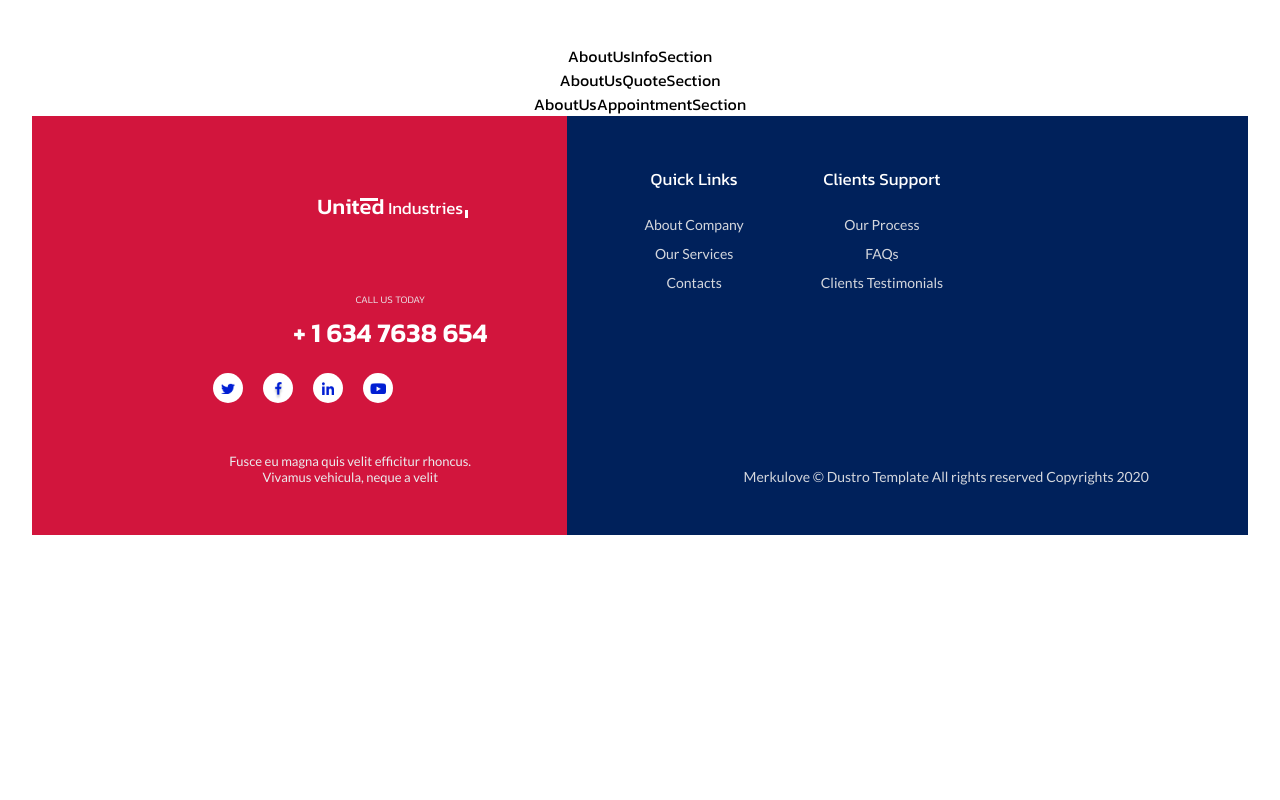
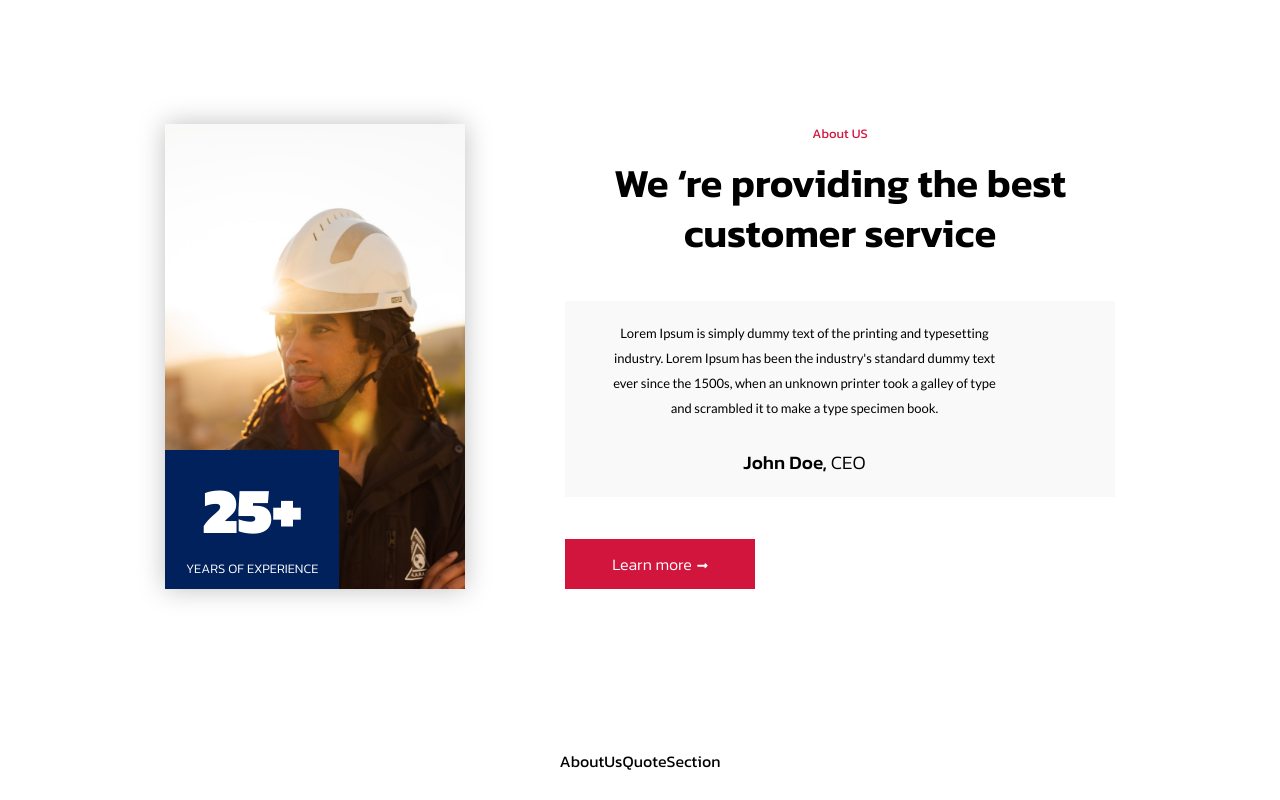
Before and after one commit to MohamedAshiq11/united_industries_web, a React (Vite) app: page /about in a window 1280 px wide. Shown: the part 640-1440 px from the top of the page. Before the commit the page ends 1207 px from the top, so only its background shows below. Built offline with nearby package versions, Linux system fonts and the light colour scheme.

Commit message:
feat: about us info section added

```diff
--- a/src/assets/images/about_us/index.ts
+++ b/src/assets/images/about_us/index.ts
@@ -1,3 +1,4 @@
+import aboutUsInfoImage from './about-us-info.png';
 import aboutUsHeaderImage from './about-us-header.png';
 
-export default {aboutUsHeaderImage};
+export default { aboutUsInfoImage, aboutUsHeaderImage };
--- a/src/pages/about_us/sections/about_us_appointment/about_us_appointment_section.css
+++ b/src/pages/about_us/sections/about_us_appointment/about_us_appointment_section.css
@@ -0,0 +1,3 @@
+#about-us-appointment {
+    padding: 80px 0;
+}
--- a/src/pages/about_us/sections/about_us_appointment/about_us_appointment_section.tsx
+++ b/src/pages/about_us/sections/about_us_appointment/about_us_appointment_section.tsx
@@ -2,7 +2,7 @@ import './about_us_appointment_section.css';
 
 const AboutUsAppointmentSection = () => {
   return (
-    <div>AboutUsAppointmentSection</div>
+    <section id='about-us-appointment'>AboutUsAppointmentSection</section>
   )
 }
 
--- a/src/pages/about_us/sections/about_us_info/about_us_info_section.css
+++ b/src/pages/about_us/sections/about_us_info/about_us_info_section.css
@@ -0,0 +1,85 @@
+#about-us-info {
+    padding: 80px 0;
+}
+
+#about-us-info .content-container {
+    gap: 100px;
+}
+
+#about-us-info .about-us-info-img {
+    max-height: 465px;
+    position: relative;
+    box-shadow: 0px 0px 25px 0px rgba(0, 0, 0, 0.25);
+}
+
+#about-us-info .about-us-info-img img {
+    max-height: 465px;
+    object-fit: cover;
+}
+
+#about-us-info .about-us-info-img .about-us-info-exp-year {
+    left: 0;
+    bottom: 0;
+    padding: 11px 21px;
+    position: absolute;
+    background: var(--secondary-color);
+}
+
+#about-us-info .about-us-info-img .about-us-info-exp-year .year {
+    color: white;
+    font-size: 65px;
+    font-weight: 900;
+    font-family: 'Kanit';
+}
+
+#about-us-info .about-us-info-img .about-us-info-exp-year .text {
+    color: white;
+    font-size: 13px;
+    font-weight: 300;
+    font-family: 'Kanit';
+    text-transform: uppercase;
+}
+
+#about-us-info .about-us-info-content {
+    display: flex;
+    align-items: start;
+    flex-direction: column;
+    justify-content: space-between;
+}
+
+#about-us-info .about-us-info-content .about-section-title {
+    padding-bottom: 15px;
+
+}
+
+#about-us-info .about-us-info-content .title {
+    font-size: 40px;
+    font-weight: 600;
+    line-height: 50px;
+    font-family: 'Kanit';
+}
+
+#about-us-info .about-us-info-content-card {
+    padding: 20px 111px 20px 40px;
+    background: #F9F9F9;
+}
+
+#about-us-info .about-us-info-content-card .description {
+    font-size: 13px;
+    font-weight: 400;
+    line-height: 25px;
+    font-family: 'Lato';
+    padding-bottom: 27px;
+}
+
+#about-us-info .about-us-info-content-card .name {
+    font-size: 19px;
+    font-weight: 500;
+    font-family: 'Kanit';
+}
+
+#about-us-info .about-us-info-content-card .name span {
+    font-size: 19px;
+    font-weight: 300;
+    font-family: 'Kanit';
+}
--- a/src/pages/about_us/sections/about_us_info/about_us_info_section.tsx
+++ b/src/pages/about_us/sections/about_us_info/about_us_info_section.tsx
@@ -1,9 +1,43 @@
-import './about_us_info_section.css';
+import "./about_us_info_section.css";
+import SharedComponents from "../../../../shared/components/index";
+import aboutUsImages from "../../../../assets/images/about_us/index";
 
 const AboutUsInfoSection = () => {
   return (
-    <div>AboutUsInfoSection</div>
-  )
-}
+    <section id="about-us-info">
+      <div className="wrapper">
+        <div className="content-container">
+          <div className="about-us-info-img">
+            <img src={aboutUsImages.aboutUsInfoImage} alt="" />
+            <div className="about-us-info-exp-year">
+              <div className="year">25+</div>
+              <div className="text">Years of experience</div>
+            </div>
+          </div>
+          <div className="about-us-info-content">
+            <div>
+              <SharedComponents.AboutSectionTitle text="About US" />
+              <div className="title">
+                We ‘re providing the best customer service
+              </div>
+            </div>
+            <div className="about-us-info-content-card">
+              <div className="description">
+                Lorem Ipsum is simply dummy text of the printing and typesetting
+                industry. Lorem Ipsum has been the industry's standard dummy
+                text ever since the 1500s, when an unknown printer took a galley
+                of type and scrambled it to make a type specimen book.
+              </div>
+              <div className="name">
+                John Doe, <span>CEO</span>
+              </div>
+            </div>
+            <SharedComponents.CustomButton onClick={() => {}} />
+          </div>
+        </div>
+      </div>
+    </section>
+  );
+};
 
-export default AboutUsInfoSection
+export default AboutUsInfoSection;
--- a/src/pages/about_us/sections/about_us_quote/about_us_quote_section.css
+++ b/src/pages/about_us/sections/about_us_quote/about_us_quote_section.css
@@ -0,0 +1,3 @@
+#about-us-quote {
+    padding: 80px 0;
+}
--- a/src/pages/about_us/sections/about_us_quote/about_us_quote_section.tsx
+++ b/src/pages/about_us/sections/about_us_quote/about_us_quote_section.tsx
@@ -2,7 +2,7 @@ import './about_us_quote_section.css';
 
 const AboutUsQuoteSection = () => {
   return (
-    <div>AboutUsQuoteSection</div>
+    <section id='about-us-quote'>AboutUsQuoteSection</section>
   )
 }
 
```
Also changed, not shown: src/assets/images/about_us/about-us-info.png (added).
